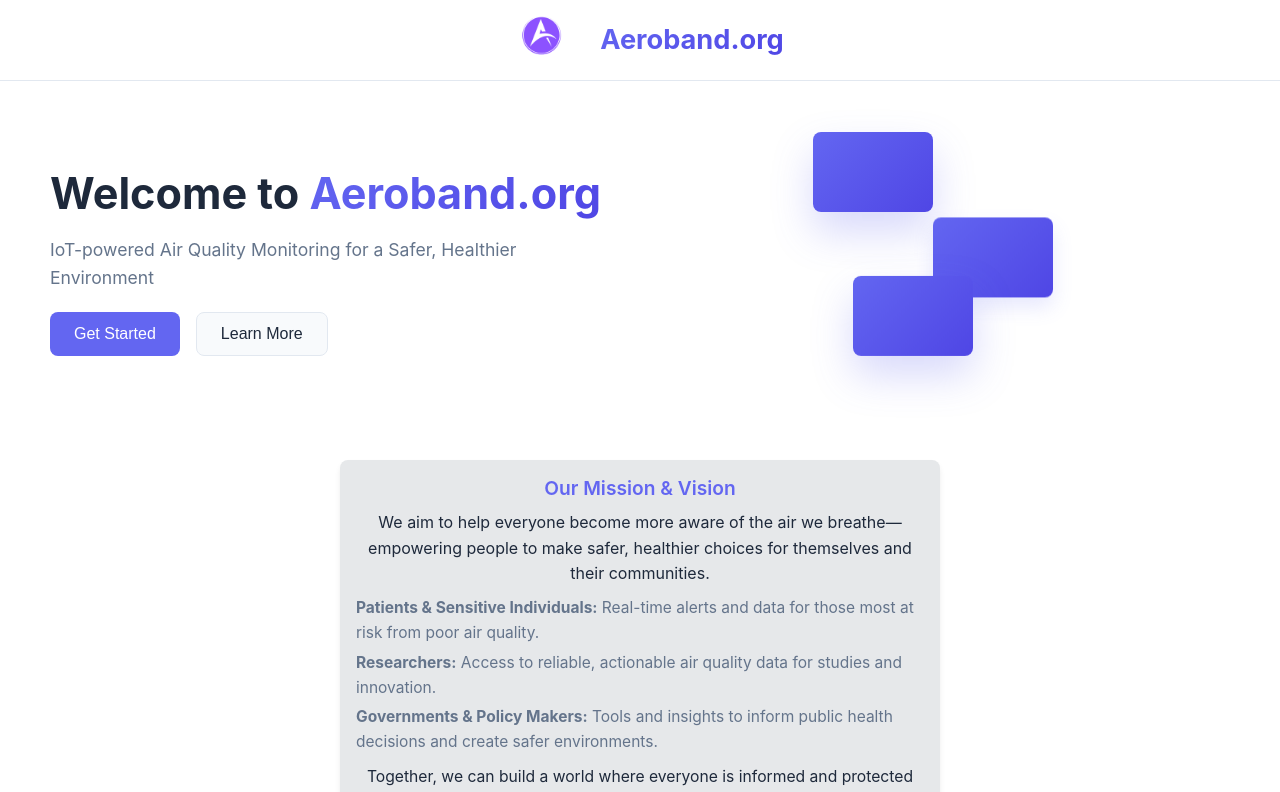
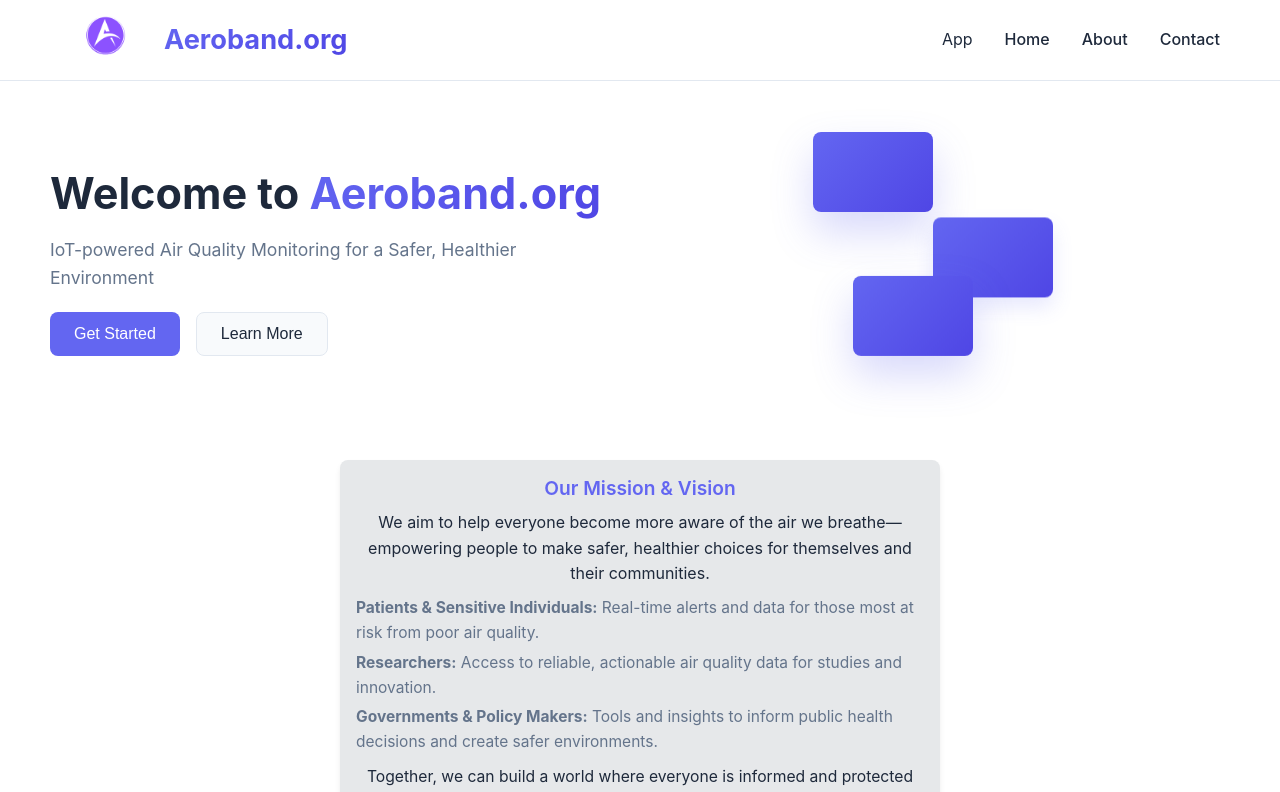
Before and after one commit to skhartaye/Aeroband, a React (Vite) app: page / in a window 1280 px wide. Shown: the top 792 px of the page. Built offline with nearby package versions, Linux system fonts and the light colour scheme.

Commit message:
Restore navbar with logo and navigation links

```diff
--- a/src/components/Header.tsx
+++ b/src/components/Header.tsx
@@ -14,11 +14,38 @@ const Header = ({ isMenuOpen, setIsMenuOpen }: HeaderProps) => {
 
   return (
     <header className="header">
-      <div className="header-container" style={{ justifyContent: 'center' }}>
+      <div className="header-container">
         <Link to="/" className="logo" style={{ display: 'flex', alignItems: 'center', gap: '0.5rem', textDecoration: 'none' }}>
           <img src="/Aeroband_logo.png" alt="Aeroband Logo" style={{ height: '96px', width: '96px', objectFit: 'contain', borderRadius: '8px' }} />
           <h1 style={{ margin: 0, fontSize: '1.7rem', color: 'inherit' }}>Aeroband.org</h1>
         </Link>
+        <nav className={`nav ${isMenuOpen ? 'nav-open' : ''}`}>
+          <button
+            className="nav-link coming-soon"
+            onClick={() => { setIsMenuOpen(false); alert('Coming Soon!') }}
+            style={{ background: 'none', border: 'none', cursor: 'pointer', color: 'inherit', font: 'inherit' }}
+          >
+            App
+          </button>
+          <Link to="/" className="nav-link" onClick={() => setIsMenuOpen(false)}>
+            Home
+          </Link>
+          <Link to="/about" className="nav-link" onClick={() => setIsMenuOpen(false)}>
+            About
+          </Link>
+          <Link to="/contact" className="nav-link" onClick={() => setIsMenuOpen(false)}>
+            Contact
+          </Link>
+        </nav>
+        <button
+          className={`hamburger ${isMenuOpen ? 'hamburger-open' : ''}`}
+          onClick={() => setIsMenuOpen(!isMenuOpen)}
+          aria-label="Toggle menu"
+        >
+          <span></span>
+          <span></span>
+          <span></span>
+        </button>
       </div>
     </header>
   )
```
